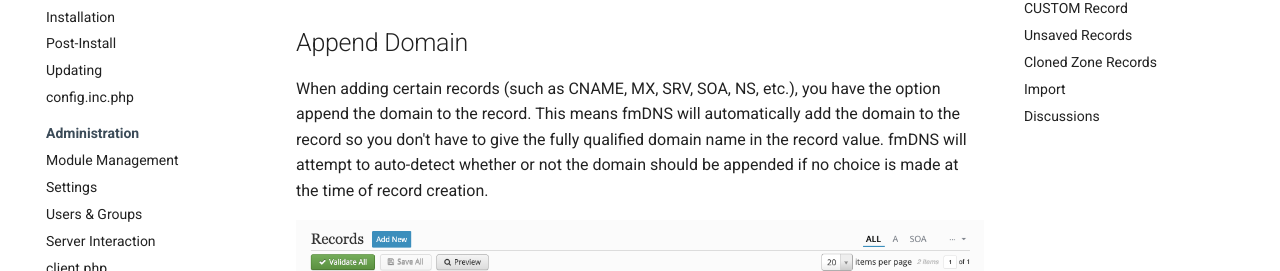
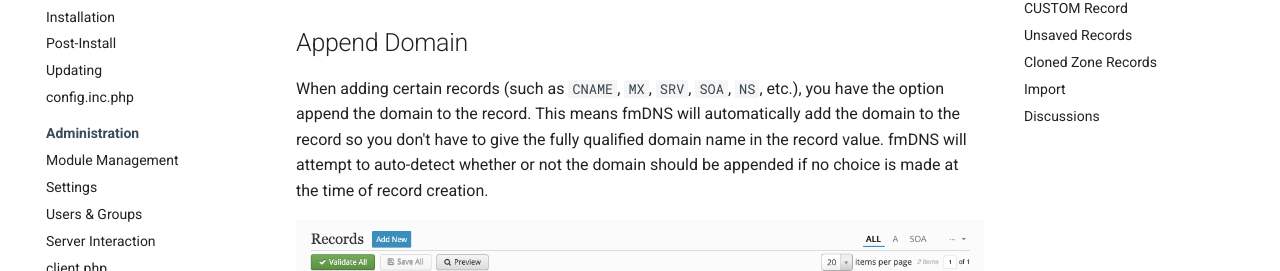
Before and after one commit to facileManager/facileManager-docs, an MkDocs documentation site: the page built from docs/modules/fmDNS/getting-started/records.md, in a window 1280 px wide and 900 px high, scrolled down 1140 px. Shown: the part 181-452 px from the top of the window. Built offline with MkDocs 1.6.1 and Material for MkDocs 9.7.7, drawn with Linux system fonts in a browser that asks for light colours; comment, search, counter and statistics services are not loaded; part of the change alters nothing that is shown; some of the changed text lies outside the part shown.

````diff
--- a/docs/modules/fmDNS/getting-started/records.md
+++ b/docs/modules/fmDNS/getting-started/records.md
@@ -11,7 +11,7 @@ Whenever you add or edit records, the record(s) will need to be validated before
 ![Failed record validation](../../../images/modules/fmDNS/RecordValidationFail.png)
 
 ## Linked PTR Records
-`A` records provide the option to automatically create a `PTR` record with the **Create PTR** checkbox. However, the reverse zone must first exist in order for `PTR` records to automatically be created. You can enable the automatic reverse zone creation in the **_Settings_**. In this case, the reverse zone will inherit the same SOA as the forward zone. Once an `A` record is created with a `PTR`, the record will show it has a linked `PTR` which can later be updated if the record changes.
+`A` records provide the option to automatically create a `PTR` record with the **Create PTR** checkbox. However, the reverse zone must first exist in order for `PTR` records to automatically be created. You can enable the automatic reverse zone creation in the [**_Settings_**](../../../admin/settings.md#create-reverse-zones-automatically). In this case, the reverse zone will inherit the same SOA as the forward zone. Once an `A` record is created with a `PTR`, the record will show it has a linked `PTR` which can later be updated if the record changes.
 
 ![Linked PTR record](../../../images/modules/fmDNS/RecordLinkedPTR.png)
 
@@ -19,7 +19,7 @@ Whenever you add or edit records, the record(s) will need to be validated before
     If the corresponding reverse zone does not already exist, it can be [automatically created](../../../admin/settings.md#create-reverse-zones-automatically) during the record validation process.
 
 ## Append Domain
-When adding certain records (such as CNAME, MX, SRV, SOA, NS, etc.), you have the option append the domain to the record. This means fmDNS will automatically add the domain to the record so you don't have to give the fully qualified domain name in the record value. fmDNS will attempt to auto-detect whether or not the domain should be appended if no choice is made at the time of record creation.
+When adding certain records (such as `CNAME`, `MX`, `SRV`, `SOA`, `NS`, etc.), you have the option append the domain to the record. This means fmDNS will automatically add the domain to the record so you don't have to give the fully qualified domain name in the record value. fmDNS will attempt to auto-detect whether or not the domain should be appended if no choice is made at the time of record creation.
 
 ![Automatically append domain during input](../../../images/modules/fmDNS/RecordAppendInput.png)
 
@@ -51,6 +51,12 @@ When viewing the records of a cloned zone, the parent records will not be editab
 ## Import
 BIND-compatible zone files can be imported instead of adding records individually. Go to **_Admin → Tools_** and use the Import Zone Files utility. After selecting the file and zone to import to, you have one final chance to review what gets imported before the records are actually imported.
 
+!!! example
+    You can generate a zone file to import using `rndc`:
+    ```
+    rndc dumpdb -zones /path/to/dump/directory/named_dump.db
+    ```
+
 --8<--
 footer.md
 --8<--
````
